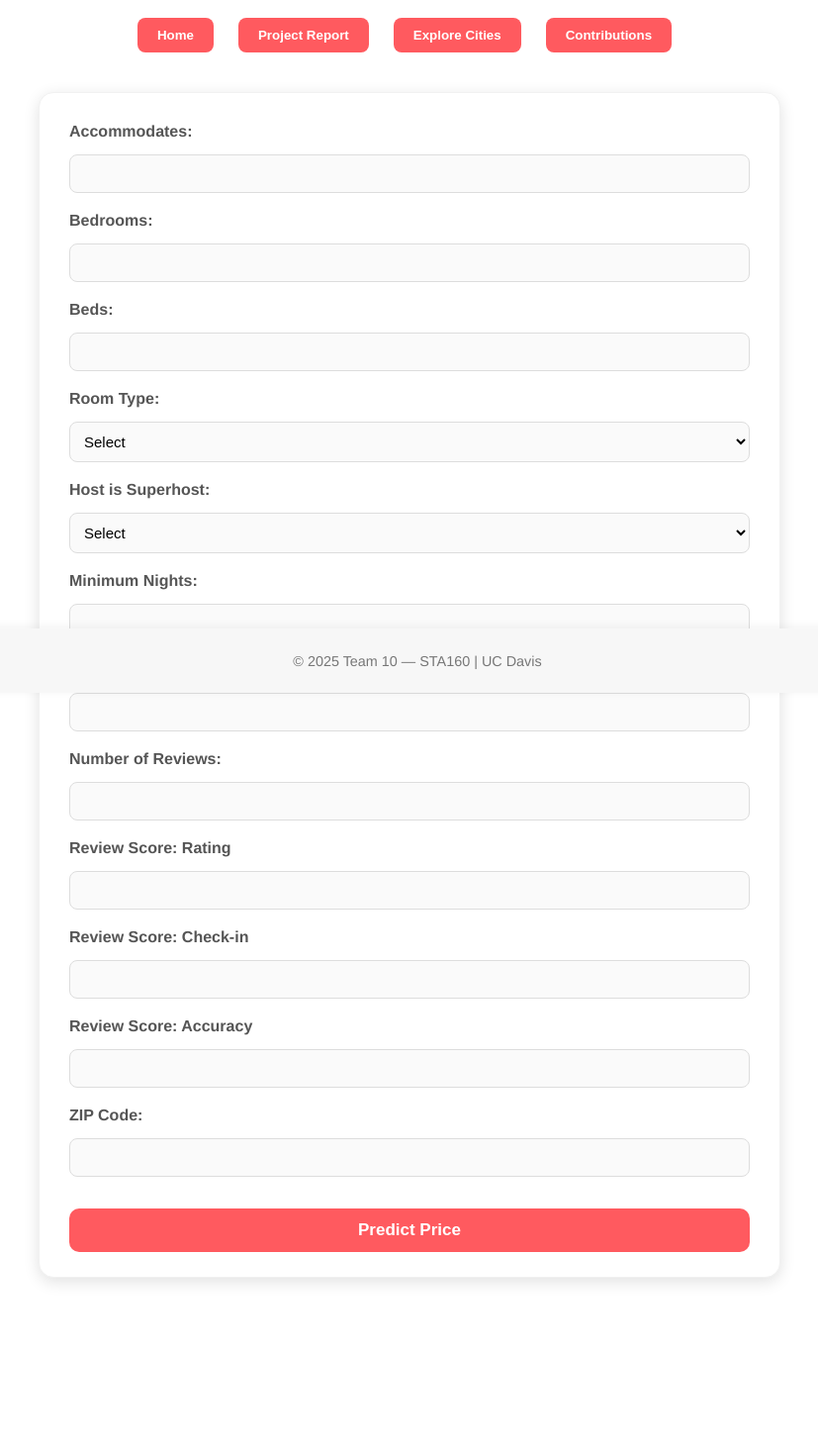
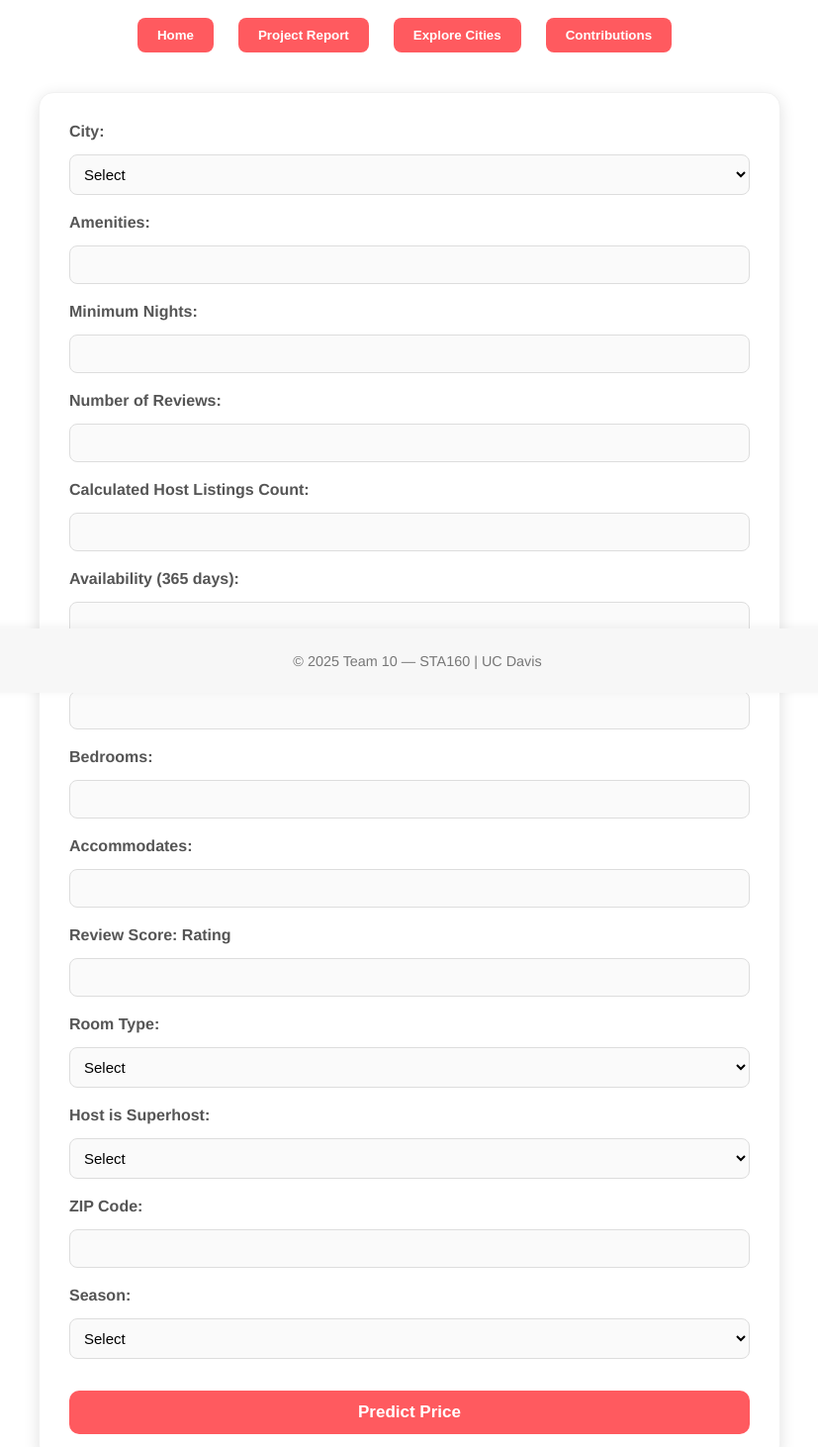
Before and after one commit to HimmatToor/AirbnbWebsite, a React (Create React App) app: page /inputForm in a window 1280 px wide. Shown: the part 100-1562 px from the top of the page at 99% size, without its empty margins (226-1053 px from the left). Before the commit the page ends 1429 px from the top, so only its background shows below. Built offline with nearby package versions, Linux system fonts and the light colour scheme; no server answers.

Commit message:
updated input form

```diff
--- a/src/pages/InputForm.js
+++ b/src/pages/InputForm.js
@@ -6,18 +6,20 @@ function InputForm() {
     const navigate = useNavigate();
 
     const [formData, setFormData] = useState({
+        city: "",
+        amenities: "",
+        minimum_nights: "",
+        number_of_reviews: "",
+        calculated_host_listings_count: "",
+        availability_365: "",
+        beds: "",
+        bedrooms: "",
         accommodates: "",
-        bedrooms: "",
-        beds: "",
+        review_scores_rating: "",
         room_type: "",
         host_is_superhost: "",
-        minimum_nights: "",
-        availability_365: "",
-        number_of_reviews: "",
-        review_scores_rating: "",
-        review_scores_checkin: "",
-        review_scores_accuracy: "",
-        zip: ""
+        zip: "",
+        season: ""
     });
 
     const handleChange = (e) => {
@@ -64,14 +66,42 @@ function InputForm() {
                 {/* Form card */}
                 <div className="form-card">
                     <form onSubmit={handleSubmit}>
-                        <label>Accommodates:</label>
-                        <input type="number" name="accommodates" value={formData.accommodates} onChange={handleChange} required />
+                        <label>City:</label>
+                        <select name="city" value={formData.city} onChange={handleChange} required>
+                            <option value="">Select</option>
+                            <option value="CHI">Chicago</option>
+                            <option value="DAL">Dallas</option>
+                            <option value="DEN">Denver</option>
+                            <option value="LA">Los Angeles</option>
+                            <option value="NY">New York</option>
+                        </select>
+
+                        <label>Amenities:</label>
+                        <input type="text" name="amenities" value={formData.amenities} onChange={handleChange} required />
+
+                        <label>Minimum Nights:</label>
+                        <input type="number" name="minimum_nights" value={formData.minimum_nights} onChange={handleChange} required />
+
+                        <label>Number of Reviews:</label>
+                        <input type="number" name="number_of_reviews" value={formData.number_of_reviews} onChange={handleChange} required />
+
+                        <label>Calculated Host Listings Count:</label>
+                        <input type="number" name="calculated_host_listings_count" value={formData.calculated_host_listings_count} onChange={handleChange} required />
+
+                        <label>Availability (365 days):</label>
+                        <input type="number" name="availability_365" value={formData.availability_365} onChange={handleChange} required />
+
+                        <label>Beds:</label>
+                        <input type="number" name="beds" value={formData.beds} onChange={handleChange} required />
 
                         <label>Bedrooms:</label>
                         <input type="number" name="bedrooms" value={formData.bedrooms} onChange={handleChange} required />
 
-                        <label>Beds:</label>
-                        <input type="number" name="beds" value={formData.beds} onChange={handleChange} required />
+                        <label>Accommodates:</label>
+                        <input type="number" name="accommodates" value={formData.accommodates} onChange={handleChange} required />
+
+                        <label>Review Score: Rating</label>
+                        <input type="number" name="review_scores_rating" value={formData.review_scores_rating} onChange={handleChange} />
 
                         <label>Room Type:</label>
                         <select name="room_type" value={formData.room_type} onChange={handleChange} required>
@@ -89,26 +119,17 @@ function InputForm() {
                             <option value="0">No</option>
                         </select>
 
-                        <label>Minimum Nights:</label>
-                        <input type="number" name="minimum_nights" value={formData.minimum_nights} onChange={handleChange} required />
-
-                        <label>Availability (365 days):</label>
-                        <input type="number" name="availability_365" value={formData.availability_365} onChange={handleChange} required />
-
-                        <label>Number of Reviews:</label>
-                        <input type="number" name="number_of_reviews" value={formData.number_of_reviews} onChange={handleChange} required />
-
-                        <label>Review Score: Rating</label>
-                        <input type="number" name="review_scores_rating" value={formData.review_scores_rating} onChange={handleChange} />
-
-                        <label>Review Score: Check-in</label>
-                        <input type="number" name="review_scores_checkin" value={formData.review_scores_checkin} onChange={handleChange} />
-
-                        <label>Review Score: Accuracy</label>
-                        <input type="number" name="review_scores_accuracy" value={formData.review_scores_accuracy} onChange={handleChange} />
-
                         <label>ZIP Code:</label>
                         <input type="text" name="zip" value={formData.zip} onChange={handleChange} required />
+
+                        <label>Season:</label>
+                        <select name="season" value={formData.season} onChange={handleChange} required>
+                            <option value="">Select</option>
+                            <option value="Spring">Spring</option>
+                            <option value="Summer">Summer</option>
+                            <option value="Autumn">Autumn</option>
+                            <option value="Winter">Winter</option>
+                        </select>
 
                         <button type="submit">Predict Price</button>
                     </form>
```
Also changed, not shown: 1 other file (tests, documents, lock files or other folders).
